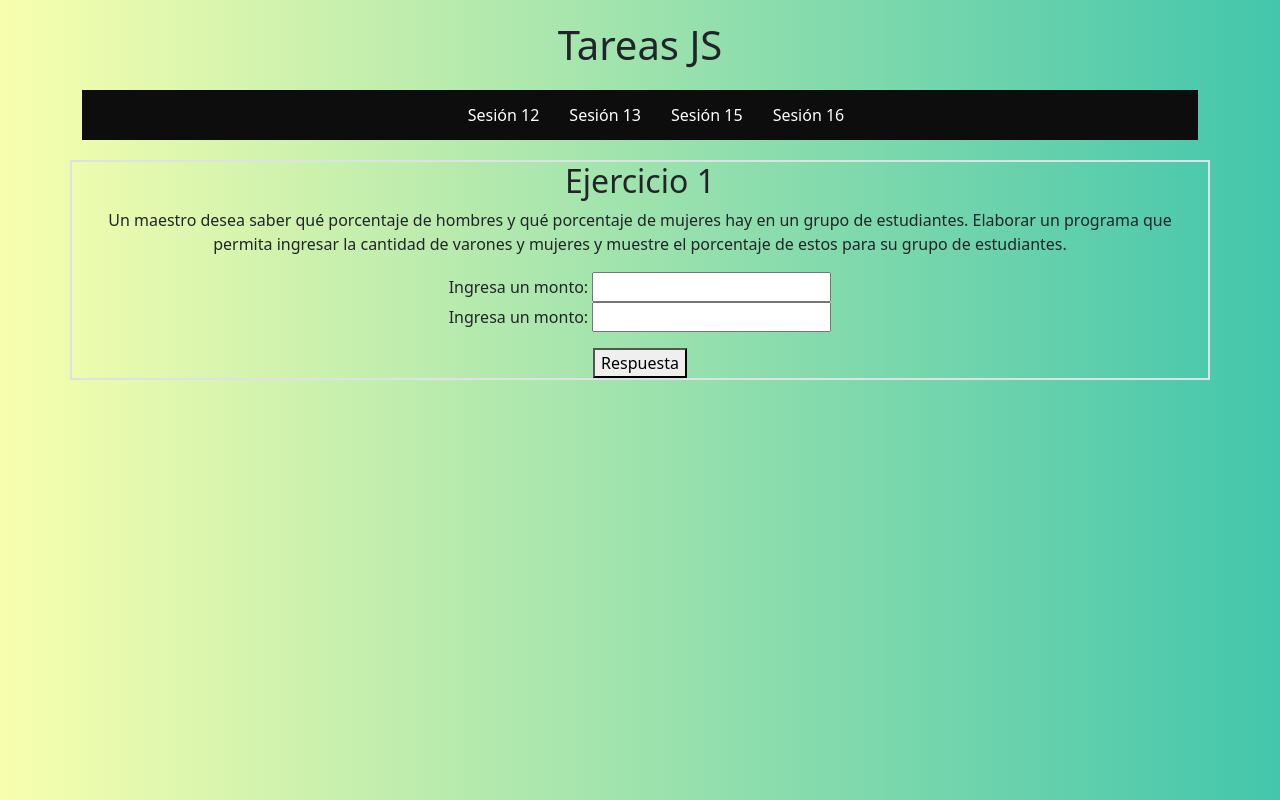
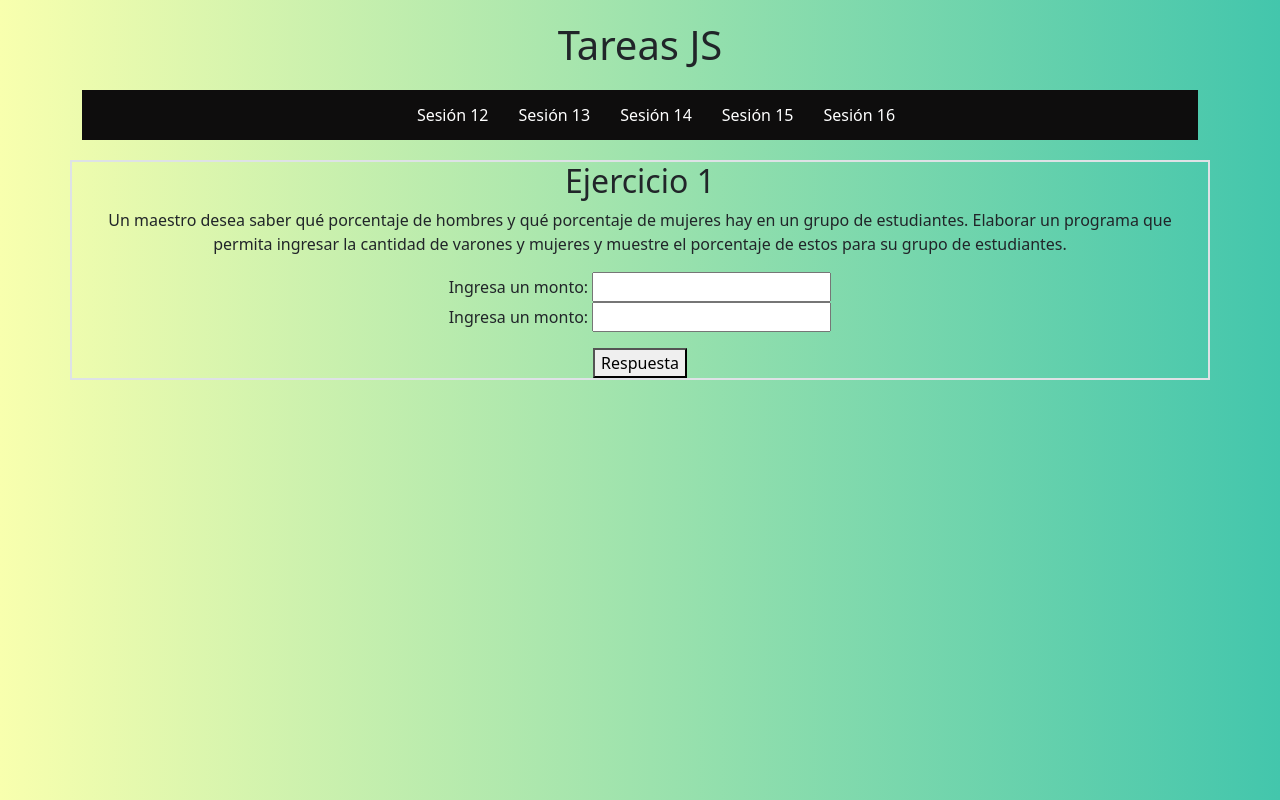
Before and after one commit to Gyvoem/proyecto01-g2, a plain HTML site: page s14.html in a window 1280 px wide. Drawn offline with nearby package versions, Linux system fonts and the light colour scheme.

Commit message:
Update s14.html

```diff
--- a/s14.html
+++ b/s14.html
@@ -23,6 +23,9 @@
                 </li>
                 <li>
                     <a href="s13.html">Sesión 13</a>
+                </li>
+                <li>
+                    <a href="s14.html">Sesión 14</a>
                 </li>
                 <li>
                     <a href="s15.html">Sesión 15</a>
```
